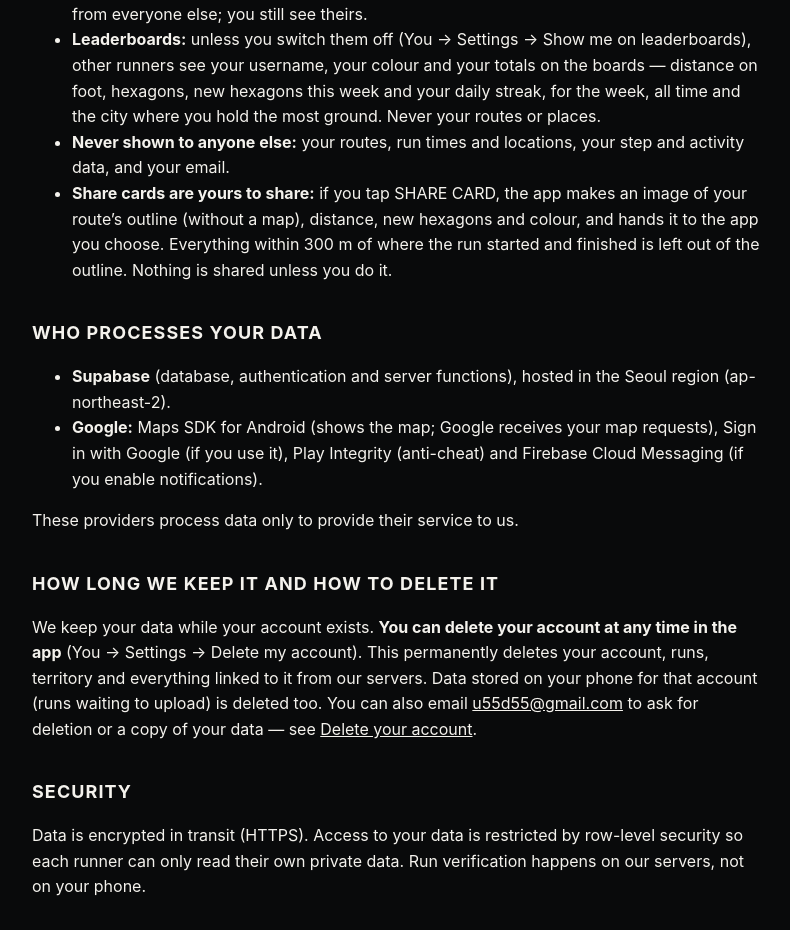
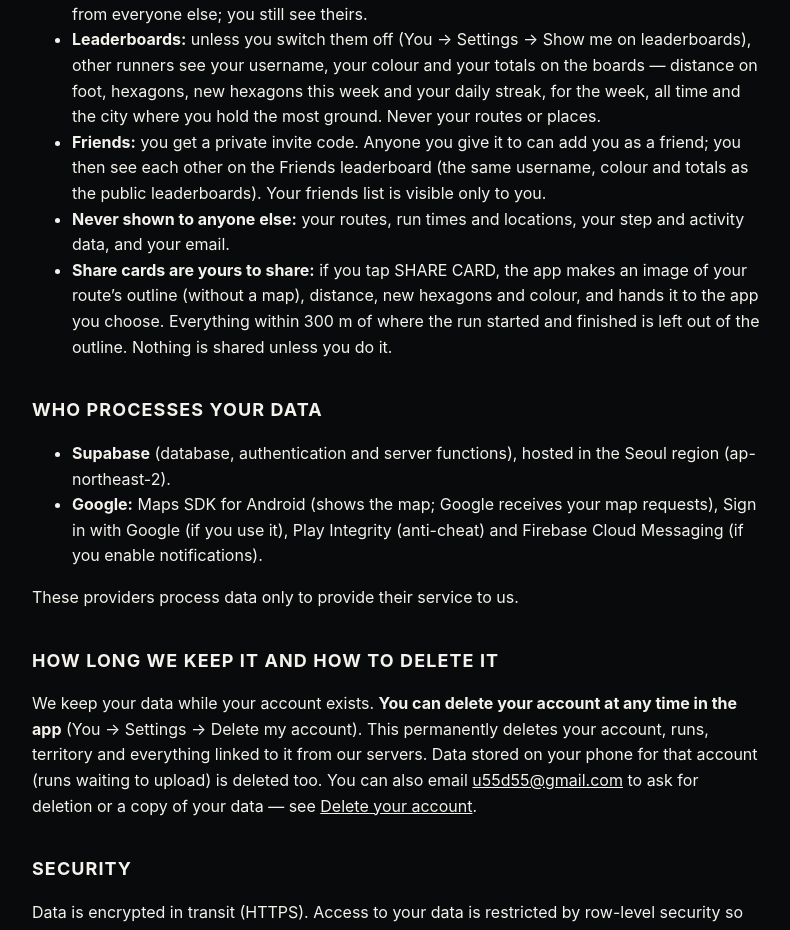
Before and after one commit to u55d55-hash/conquer-legal, a plain HTML site: page privacy/index.html in a window 1280 px wide. Shown: the part 1608-2538 px from the top of the page, without its empty margins (244-1034 px from the left). Drawn offline with Linux system fonts and the light colour scheme.

Commit message:
Privacy policy: friends and invite codes
Co-Authored-By: Claude Opus 5.5 <noreply@anthropic.com>

```diff
--- a/privacy/index.html
+++ b/privacy/index.html
@@ -40,6 +40,7 @@
   <ul>
     <li><strong>The shared map:</strong> unless you switch it off (You → Settings → Show my territory to other runners), other runners can see which hexagons you have claimed, with your username and colour, and how many you have. They never see your routes, run times or live position, and hexagons within 500 m of where any of your runs started or ended are never shown, so places like your home stay out of it. By default they see the hexagons from a run 2 hours after it ends, so nobody can tell where you are right now; you can choose right away or 6 hours in Settings. The map shows which runner currently holds each hexagon (whoever has run it on the most days lately), and when your run takes hexagons another runner held, both of you see that in the app, the other runner only after your chosen delay. Nobody can take your own ground or totals. Switching sharing off hides your hexagons from everyone else; you still see theirs.</li>
     <li><strong>Leaderboards:</strong> unless you switch them off (You &rarr; Settings &rarr; Show me on leaderboards), other runners see your username, your colour and your totals on the boards &mdash; distance on foot, hexagons, new hexagons this week and your daily streak, for the week, all time and the city where you hold the most ground. Never your routes or places.</li>
+    <li><strong>Friends:</strong> you get a private invite code. Anyone you give it to can add you as a friend; you then see each other on the Friends leaderboard (the same username, colour and totals as the public leaderboards). Your friends list is visible only to you.</li>
     <li><strong>Never shown to anyone else:</strong> your routes, run times and locations, your step and activity data, and your email.</li>
     <li><strong>Share cards are yours to share:</strong> if you tap SHARE CARD, the app makes an image of your route&rsquo;s outline (without a map), distance, new hexagons and colour, and hands it to the app you choose. Everything within 300 m of where the run started and finished is left out of the outline. Nothing is shared unless you do it.</li>
   </ul>
```
